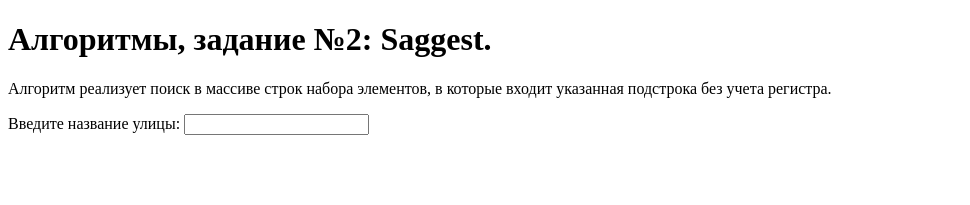
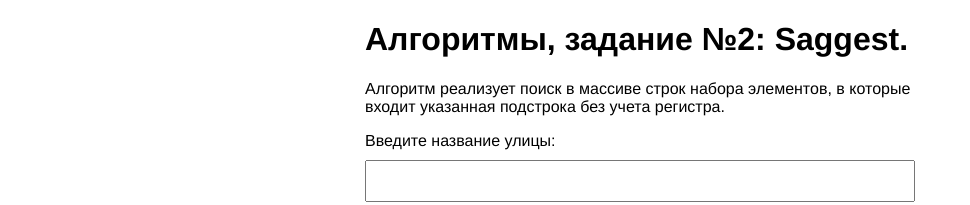
Before and after one commit to Alivander/SHRI-2018-homework-11, a plain HTML site: page index.html in a window 1280 px wide. Shown: the whole page, without its empty margins (0-970 px from the left). Drawn offline with Linux system fonts and the light colour scheme.

Commit message:
update html

```diff
--- a/index.html
+++ b/index.html
@@ -5,8 +5,9 @@
   <meta name="viewport" content="width=device-width, initial-scale=1.0">
   <meta http-equiv="X-UA-Compatible" content="ie=edge">
   <title>Document</title>
+  <link href="css/style.css" rel="stylesheet">
 </head>
-<body>
+<body class="page">
 
   <h1>Алгоритмы, задание №2: Saggest.</h1>
   <p>
@@ -14,12 +15,16 @@
   </p>
 
   <form method="post" action="#">
-    <label>
-      <span>Введите название улицы:</span>
-      <input type="text">
-    </label>
+    <div>
+      <label for="input">Введите название улицы:</label>
+      <div class="saggest">
+        <input class="saggest__input" id="input" type="text">
+        <ul class="saggest__list"></ul>
+      </div>
+    </div>
   </form>
 
-  <script scr="streets.js"></script>
+  <script scr="js/streets.js"></script>
+  <script scr="/s/saggest.js"></script>
 </body>
 </html>
```
